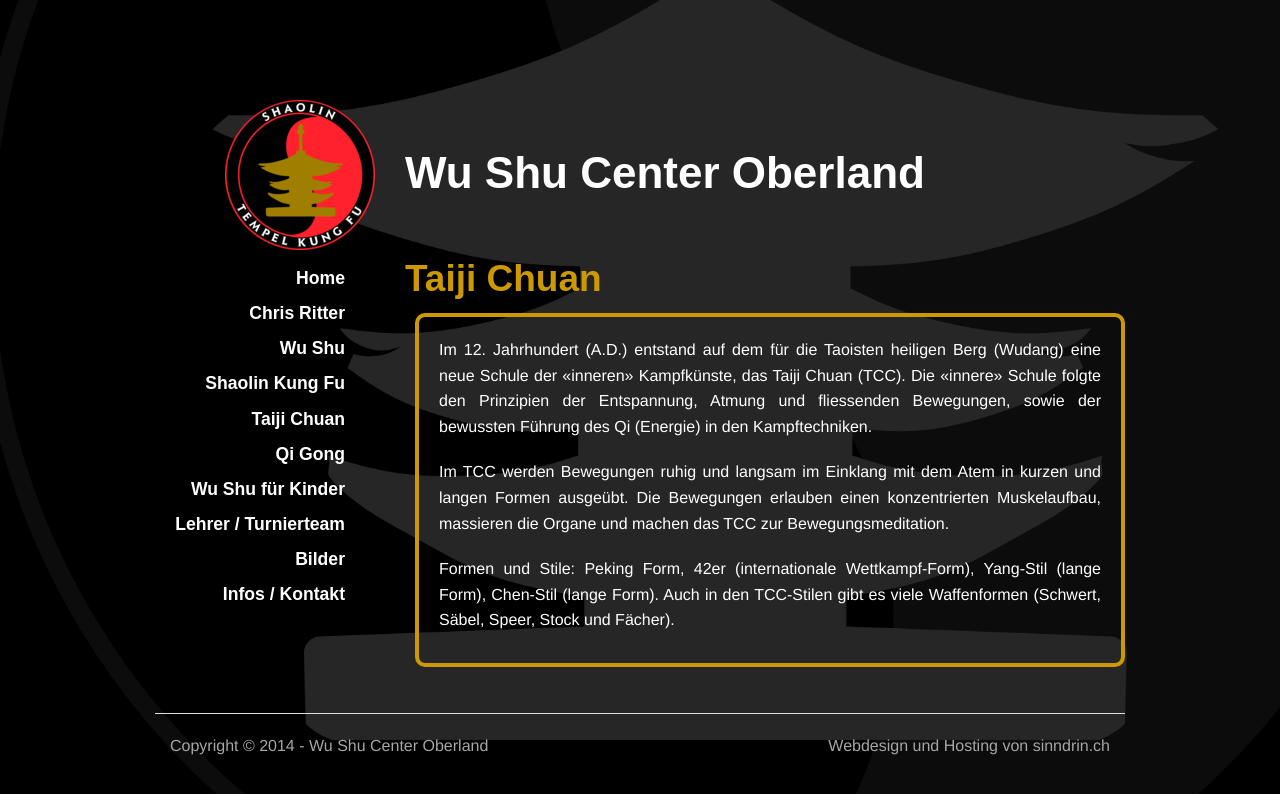
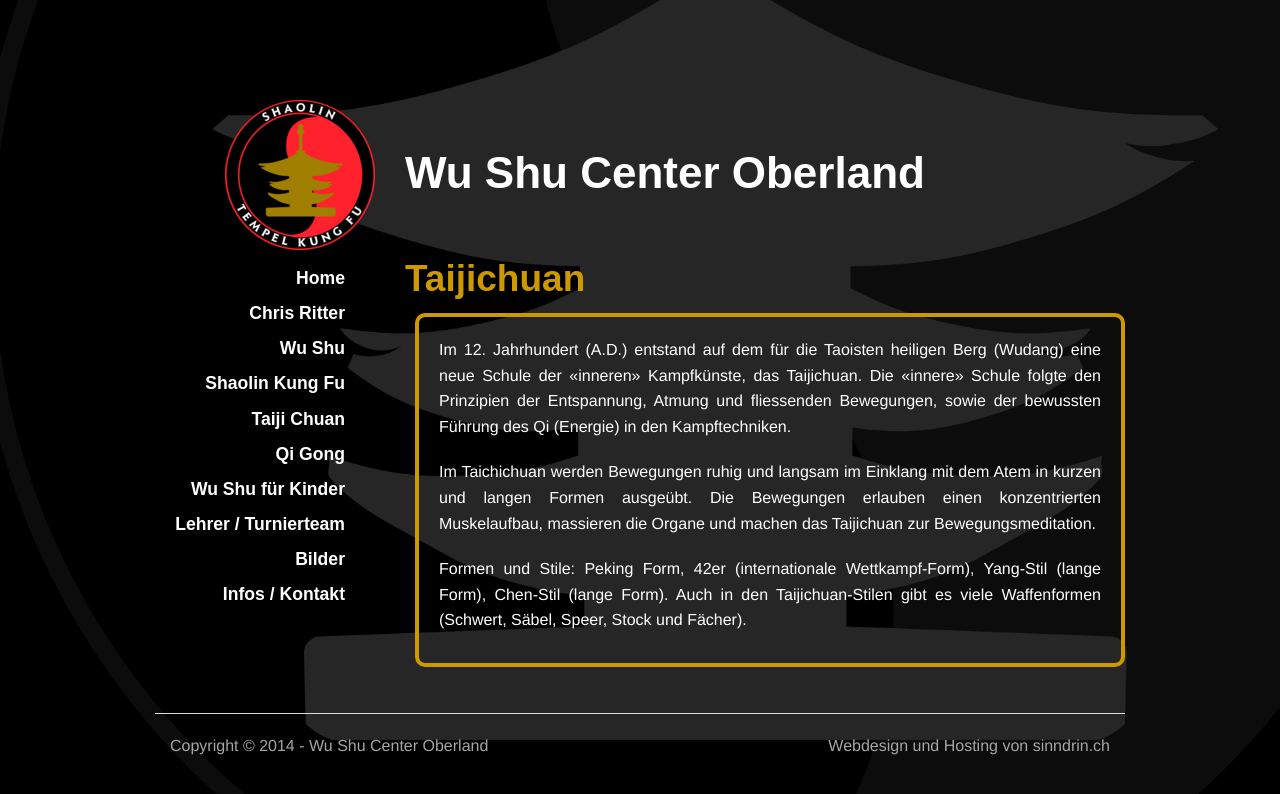
Before and after one commit to wu-shu/wu-shu.github.io, a Jekyll site: the page built from taiji-chuan/index.md, in a window 1280 px wide. Shown: the top 794 px of the page. Built offline with Jekyll 4.4.1, drawn with Linux system fonts in a browser that asks for light colours; some web fonts are replaced; Markdown is read by kramdown in place of the engine named in the settings; comment, search, counter and statistics services are not loaded.

Commit message:
Textänderungen

```diff
--- a/taiji-chuan/index.md
+++ b/taiji-chuan/index.md
@@ -1,10 +1,10 @@
 ---
 layout: default
-title: Taiji Chuan
+title: Taijichuan
 ---
 
-Im 12. Jahrhundert (A.D.) entstand auf dem für die Taoisten heiligen Berg (Wudang) eine neue Schule der «inneren» Kampfkünste, das Taiji Chuan (TCC). Die «innere» Schule folgte den Prinzipien der Entspannung, Atmung und fliessenden Bewegungen, sowie der bewussten Führung des Qi (Energie) in den Kampftechniken.
+Im 12. Jahrhundert (A.D.) entstand auf dem für die Taoisten heiligen Berg (Wudang) eine neue Schule der «inneren» Kampfkünste, das Taijichuan. Die «innere» Schule folgte den Prinzipien der Entspannung, Atmung und fliessenden Bewegungen, sowie der bewussten Führung des Qi (Energie) in den Kampftechniken.
 
-Im TCC werden Bewegungen ruhig und langsam im Einklang mit dem Atem in kurzen und langen Formen ausgeübt. Die Bewegungen erlauben einen konzentrierten Muskelaufbau, massieren die Organe und machen das TCC zur Bewegungsmeditation.
+Im Taichichuan werden Bewegungen ruhig und langsam im Einklang mit dem Atem in kurzen und langen Formen ausgeübt. Die Bewegungen erlauben einen konzentrierten Muskelaufbau, massieren die Organe und machen das Taijichuan zur Bewegungsmeditation.
 
-Formen und Stile: Peking Form, 42er (internationale Wettkampf-Form), Yang-Stil (lange Form), Chen-Stil (lange Form). Auch in den TCC-Stilen gibt es viele Waffenformen (Schwert, Säbel, Speer, Stock und Fächer).
+Formen und Stile: Peking Form, 42er (internationale Wettkampf-Form), Yang-Stil (lange Form), Chen-Stil (lange Form). Auch in den Taijichuan-Stilen gibt es viele Waffenformen (Schwert, Säbel, Speer, Stock und Fächer).
```
Also changed, not shown: chris-ritter/index.md (+4 -3 lines), qi-gong/index.md (+1 -1 lines), shaolin-kung-fu/index.md (+2 -1 lines), wu-shu/index.md (+1 -1 lines), 1 other file.
